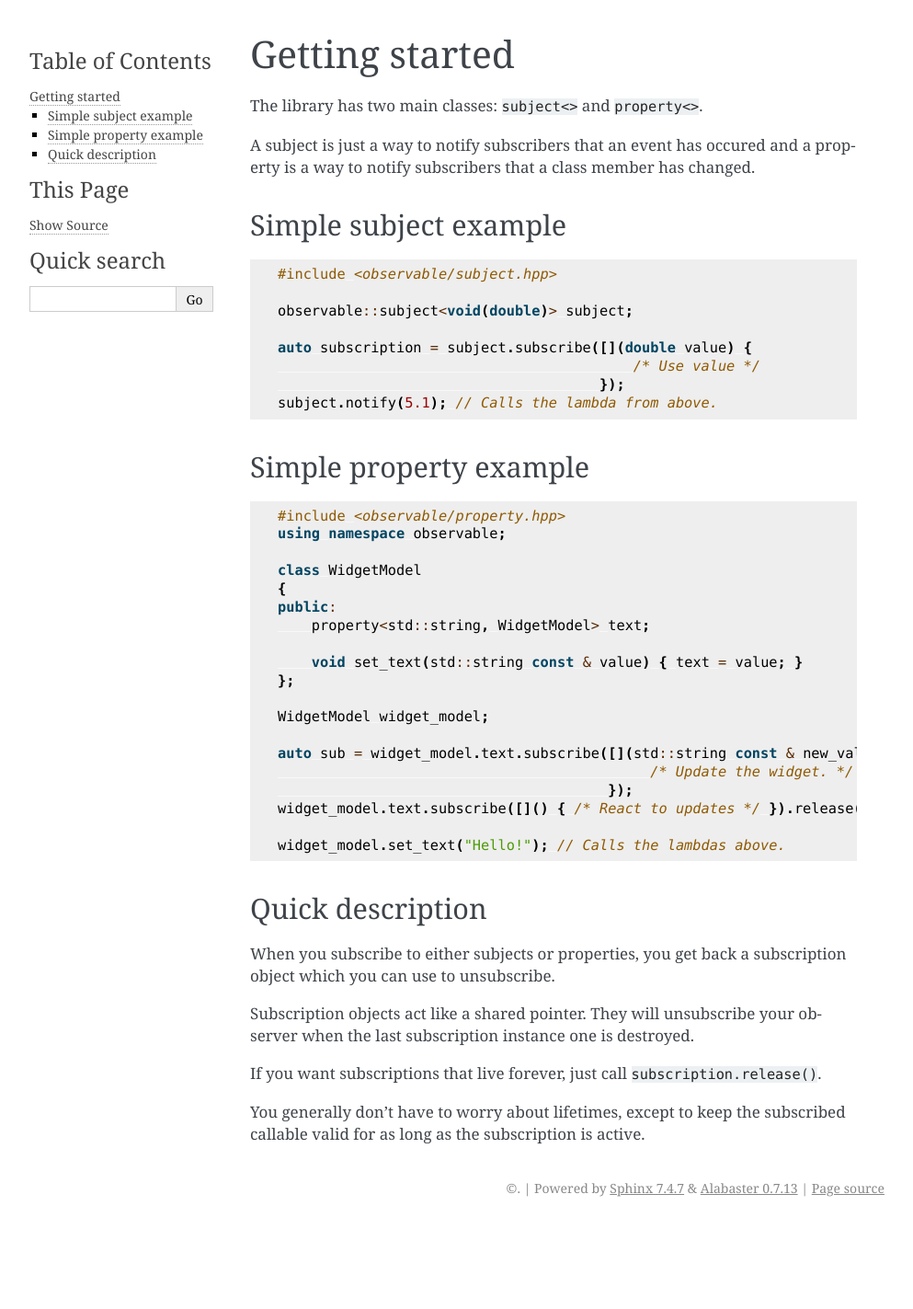
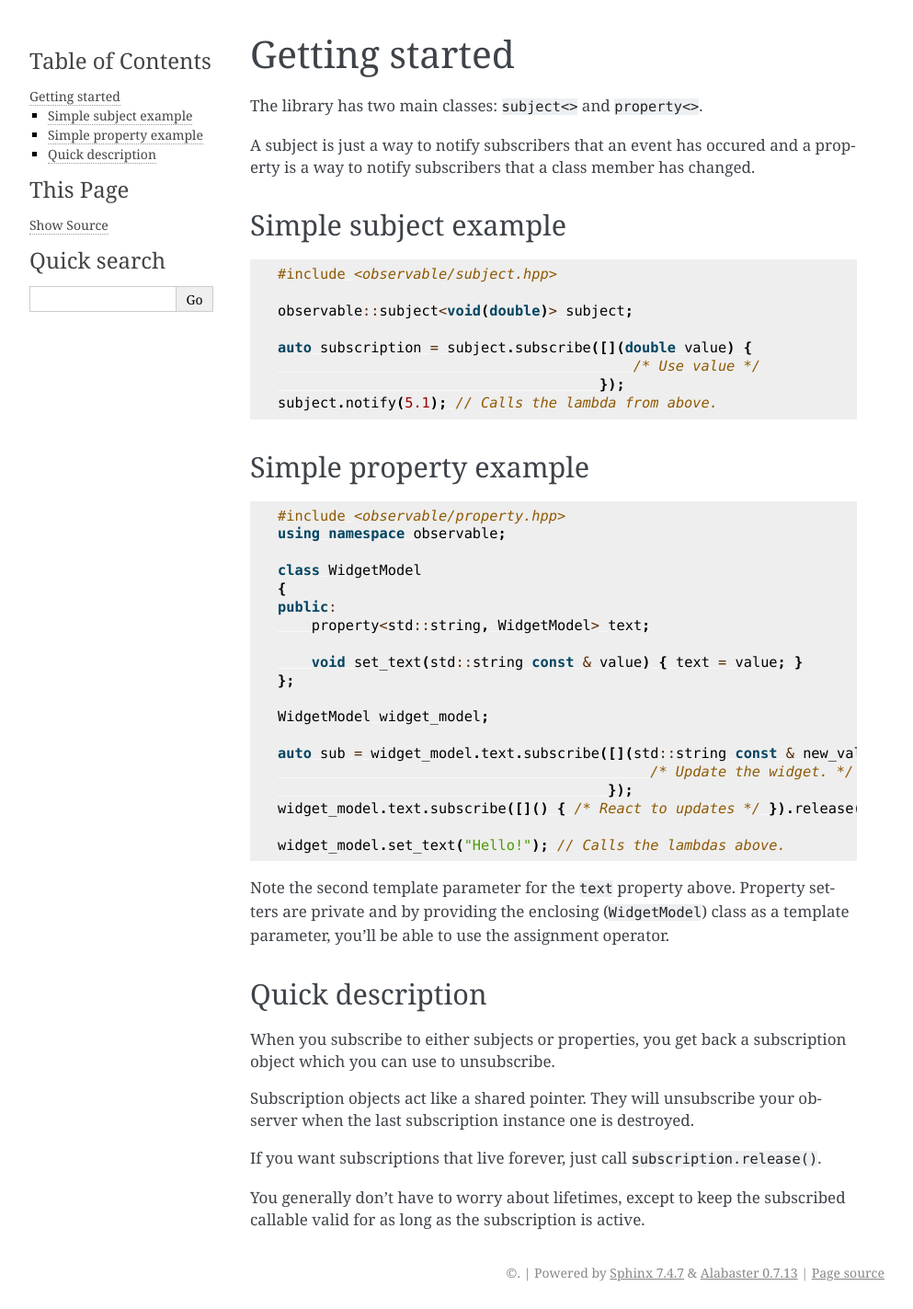
Before and after one commit to ddinu/observable, a Sphinx documentation site: the page built from docs/getting-started.rst, in a window 1280 px wide. Shown: the whole page at 92% size, without its empty margins (148-1141 px from the left). Built offline with Sphinx 7.4.7, drawn with Linux system fonts in a browser that asks for light colours; before the commit the page ends 1331 px from its top, so only the background shows below that.

Commit message:
Update getting-started.rst

```diff
--- a/docs/getting-started.rst
+++ b/docs/getting-started.rst
@@ -45,6 +45,8 @@ Simple property example
 
     widget_model.set_text("Hello!"); // Calls the lambdas above.
 
+Note the second template parameter for the ``text`` property above. Property setters are private and by providing the enclosing (``WidgetModel``) class as a template parameter, you'll be able to use the assignment operator.
+
 Quick description
 -----------------
 
```
